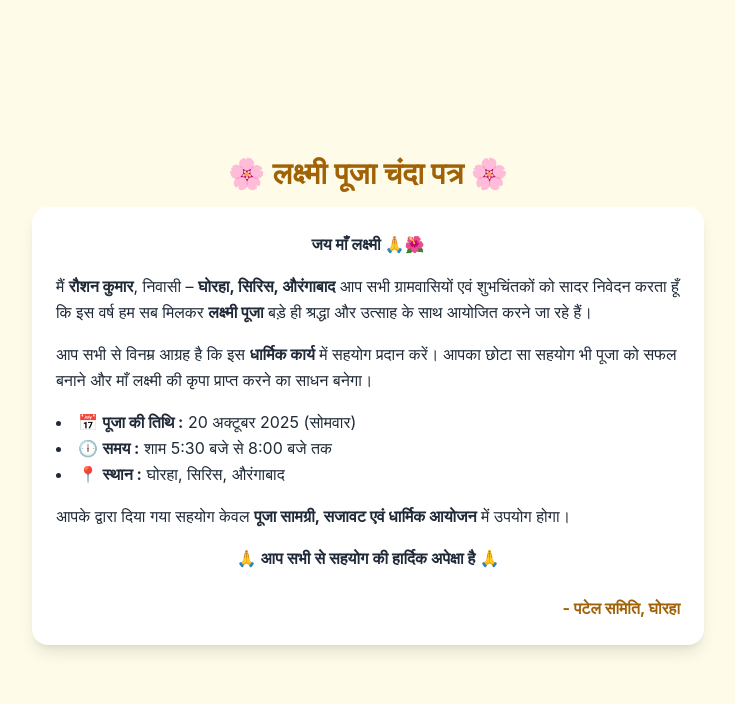
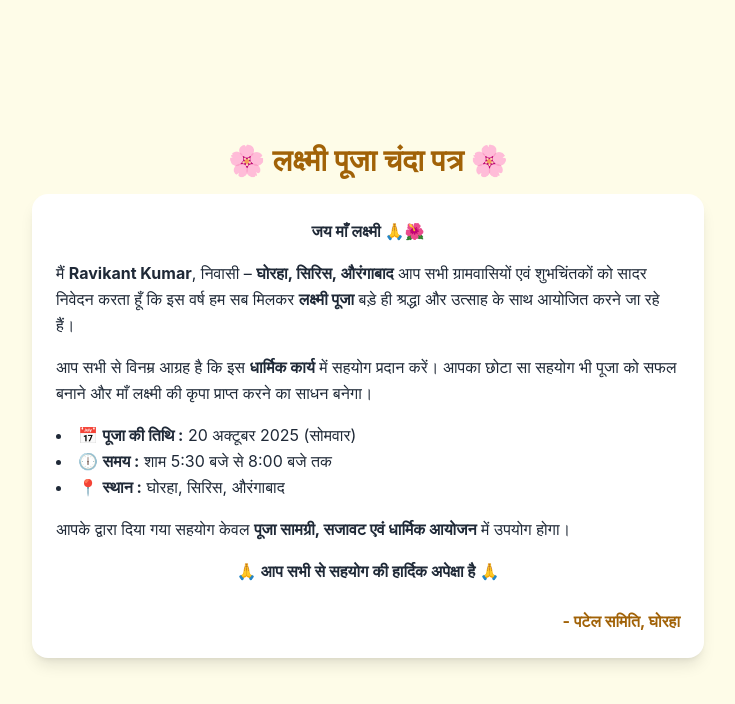
Before and after one commit to Ravipatelai/lakshmipujafronted, a React (Create React App) app: page /lakshmi-info in a window 1280 px wide. Shown: the top 704 px of the page, without its empty margins (272-1007 px from the left). Built offline with nearby package versions, Linux system fonts and the light colour scheme.

Commit message:
Update LakshmiInfo.js

```diff
--- a/src/LakshmiInfo.js
+++ b/src/LakshmiInfo.js
@@ -7,7 +7,7 @@ export default function LakshmiInfo() {
         <p className="mb-4 text-center font-semibold">जय माँ लक्ष्मी 🙏🌺</p>
 
         <p className="mb-4">
-          मैं <b>रौशन कुमार</b>, निवासी – <b>घोरहा, सिरिस, औरंगाबाद</b> आप सभी ग्रामवासियों एवं शुभचिंतकों को
+          मैं <b>Ravikant Kumar</b>, निवासी – <b>घोरहा, सिरिस, औरंगाबाद</b> आप सभी ग्रामवासियों एवं शुभचिंतकों को
           सादर निवेदन करता हूँ कि इस वर्ष हम सब मिलकर <b>लक्ष्मी पूजा</b> बड़े ही श्रद्धा और उत्साह के साथ
           आयोजित करने जा रहे हैं।
         </p>
```
